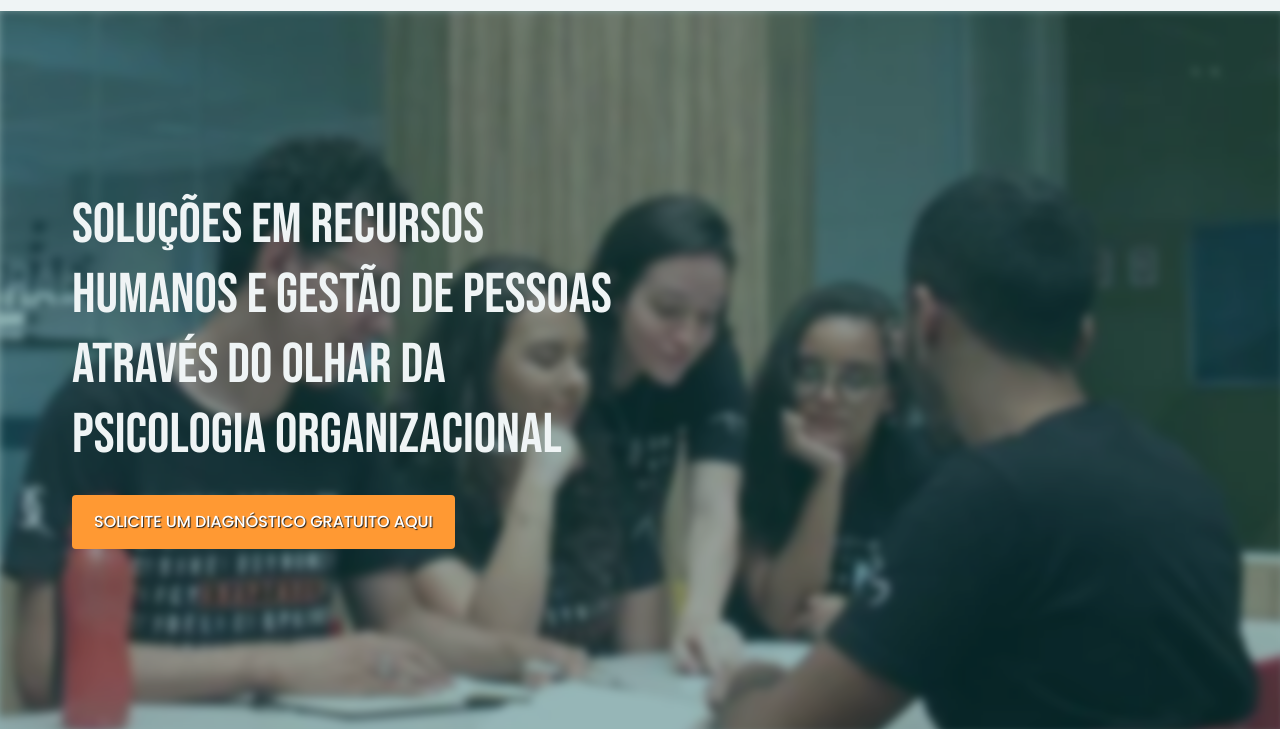
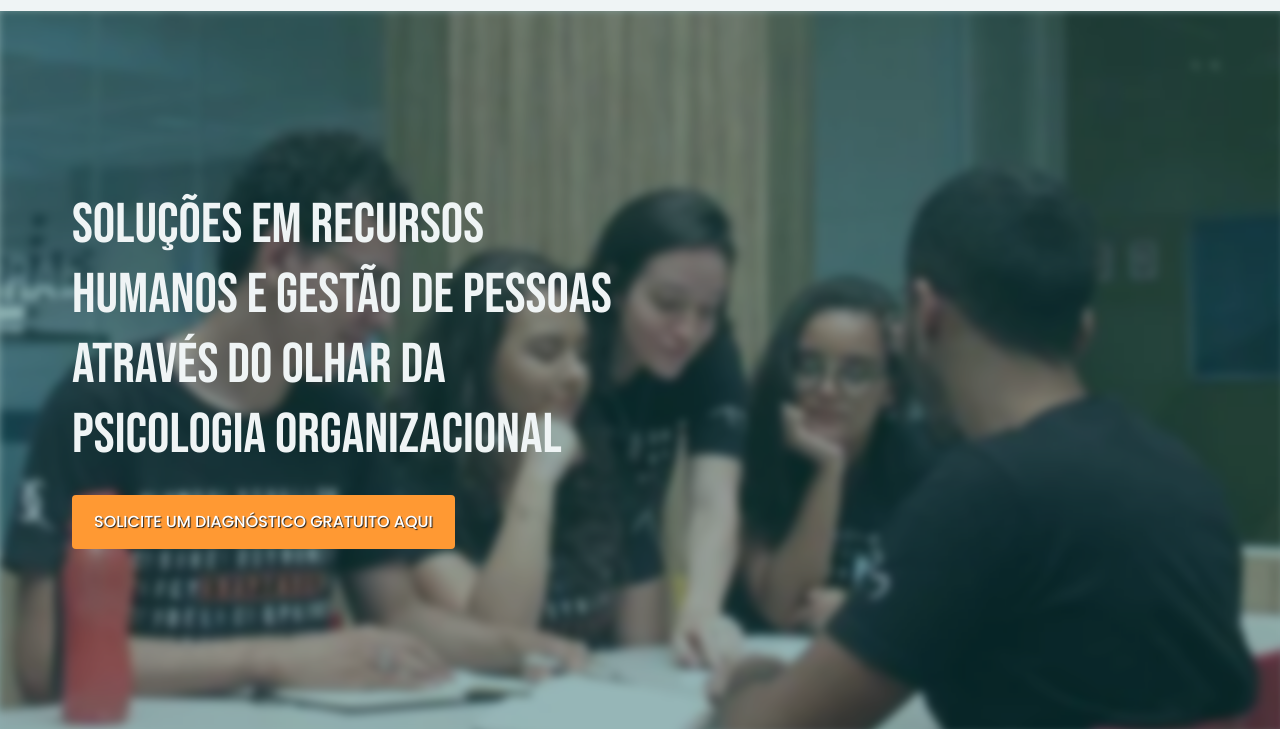
Before and after one commit to lucasnr/apta-consultoria-clone, a website: page src/index.html in a window 1280 px wide. Shown: the part 71-800 px from the top of the page. Drawn offline with nearby package versions, Linux system fonts and the light colour scheme.

Commit message:
Update header banner position

```diff
--- a/src/assets/css/header.css
+++ b/src/assets/css/header.css
@@ -17,7 +17,7 @@
 
 .header::after {
 	background-image: url(../img/members0.webp);
-	background-position: center;
+	background-position: center bottom;
 	background-size: cover;
 	content: '';
 	filter: blur(4px);
```
